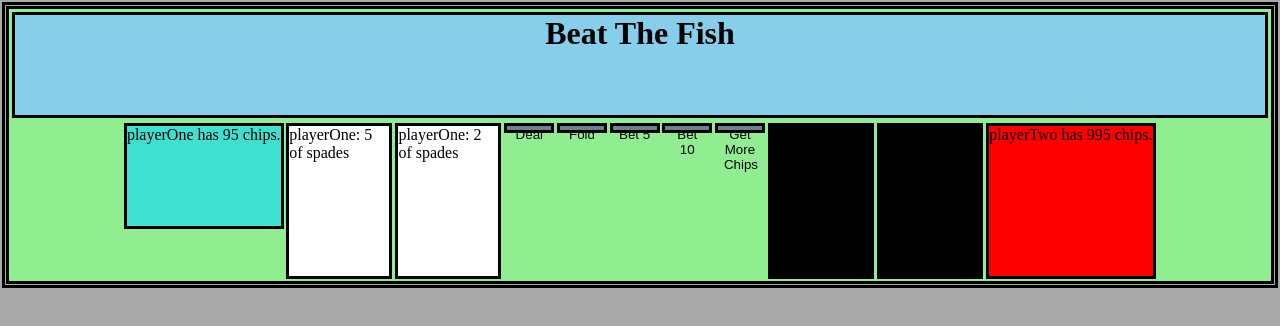
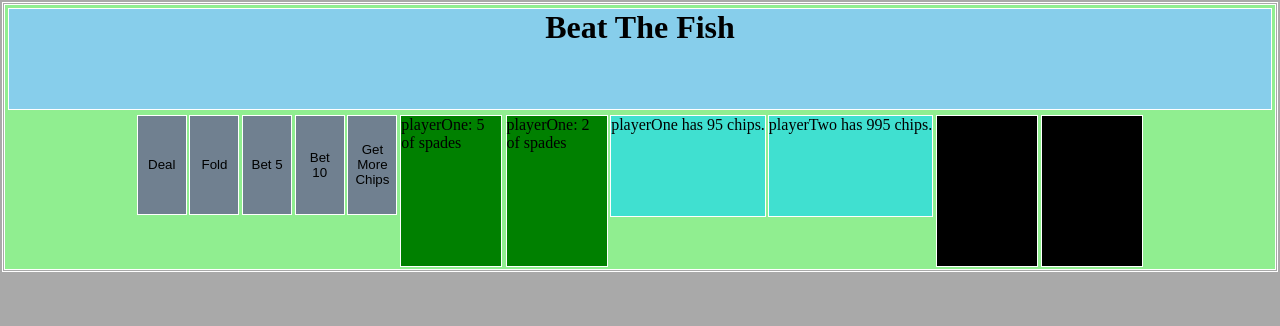
Before and after one commit to MitchRKS/TexasHoldEm, a plain HTML site: page index.html in a window 1280 px wide. Both pictures are taken after a click on the button "Deal". Drawn offline with Linux system fonts and the light colour scheme.

Commit message:
changed layout, chip display updates when user adds chips now

```diff
--- a/script.js
+++ b/script.js
@@ -434,6 +434,7 @@ betLargeBtn.addEventListener("click", () => {
 
 resetBtn.addEventListener("click", () => {
   playerOne.chipCount += 100;
+  table.updateStacks();
 });
 
 bodyEl.appendChild(dealBtn);
--- a/style.css
+++ b/style.css
@@ -1,5 +1,5 @@
 * {
-  border: solid black 3px;
+  border: solid white 1px;
   margin: 0.1em;
   background: darkgrey;
 }
@@ -9,13 +9,13 @@ body {
   display: flex;
   flex-flow: row wrap;
   width: auto;
-  height: auto;
+  height: 100%;
   justify-content: center;
 }
 
 h1 {
   display: flex;
-  order: -3;
+  order: -4;
   background: skyblue;
   display: flex;
   flex-flow: row nowrap;
@@ -26,7 +26,8 @@ h1 {
 
 .playerOne {
   display: flex;
-  order: -2;
+  order: -1;
+  width: auto;
   background: turquoise;
   height: 100px;
   margin: 1px 1px 1px 1px;
@@ -35,51 +36,50 @@ h1 {
 .playerTwo {
   display: flex;
   order: 1;
-  background: red;
+  width: auto;
+  background: turquoise;
+  height: 100px;
+  margin: 1px 1px 1px 1px;
 }
 .card {
-  order: -1;
   height: 150px;
   width: 100px;
 }
 
 .spades {
-  background: lightblue;
+  background: green;
 }
 
 .clubs {
-  background: lightgreen;
+  background: blue;
 }
 
 .hearts {
-  background: lightcoral;
+  background: red;
 }
 
 .diamonds {
-  background: lightyellow;
+  background: yellow;
 }
 
 .compCard {
-  background: white;
-  order: 0;
+  order: 2;
 }
 .hidden {
   background: black;
 }
 
 .hole {
-  background: white;
   order: -2;
 }
 
 .community {
-  background: lightpink;
+  order: 0;
 }
 
 .btn {
-  order: 0;
+  order: -3;
   background: slategrey;
-  height: 10px;
+  height: 100px;
   width: 50px;
-  position: bottom;
 }
```
Also changed, not shown: 1 other file.
